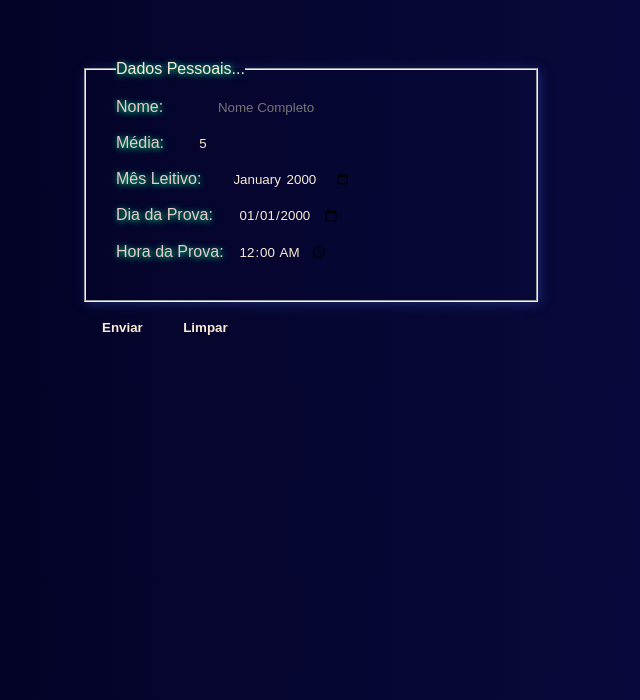
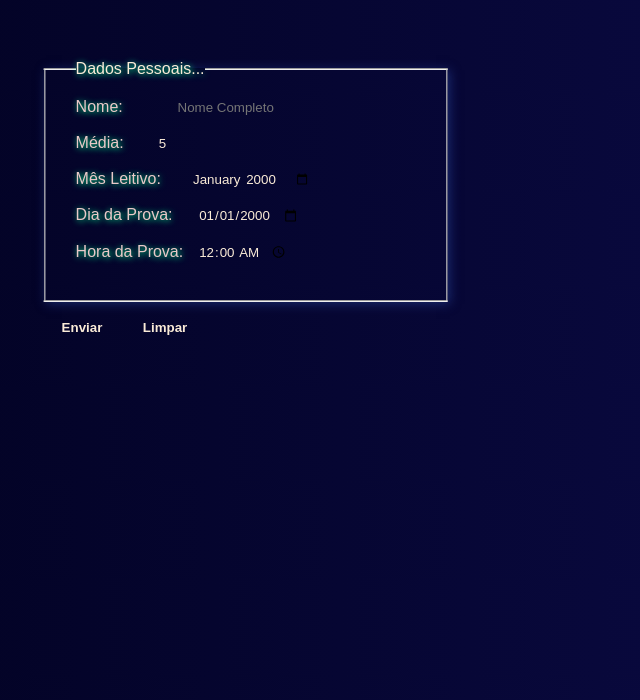
Before and after one commit to christiancaldeira/html-css, a plain HTML site: page Exercicios/ex025/form03.html in a window 1280 px wide. Shown: the part 100-800 px from the top of the page, without its empty margins (300-940 px from the left). Drawn offline with Linux system fonts and the light colour scheme.

Commit message:
Atualizado

```diff
--- a/Exercicios/ex025/style.css
+++ b/Exercicios/ex025/style.css
@@ -21,8 +21,11 @@ h1 {
 
 form {
     position: absolute;
+
     top: 20%;
-    left: 20%;
+    left: 50%;
+
+    transform: translate(-50%);
 
 
 }
@@ -143,7 +146,7 @@ label {
 fieldset {
     padding: 20px;
     padding-left: 30px;
-    width: 400px;
+    width: 300px;
     color: antiquewhite;
     text-shadow: 1px 1px 6px rgb(0, 255, 145);
     box-shadow: 2px 2px 10px rgba(39, 64, 147, 0.576);
@@ -151,7 +154,7 @@ fieldset {
 
 
 
-@media (max-width: 500px) {
+@media (max-width: 300px) {
     h1 {
 
         font-weight: bold;
@@ -161,16 +164,21 @@ fieldset {
         margin: auto;
     }
     fieldset {
-        width: 200px;
+        width: 40px;
     }
 
 
 }
 
 @media (min-width: 700px) {
+    fieldset {
+        width: 350px;
+    }
     form {
         position: absolute;
         top: 20%;
         left: 30%;
+
+        transform: translate(-10%);
     }
 }
```
